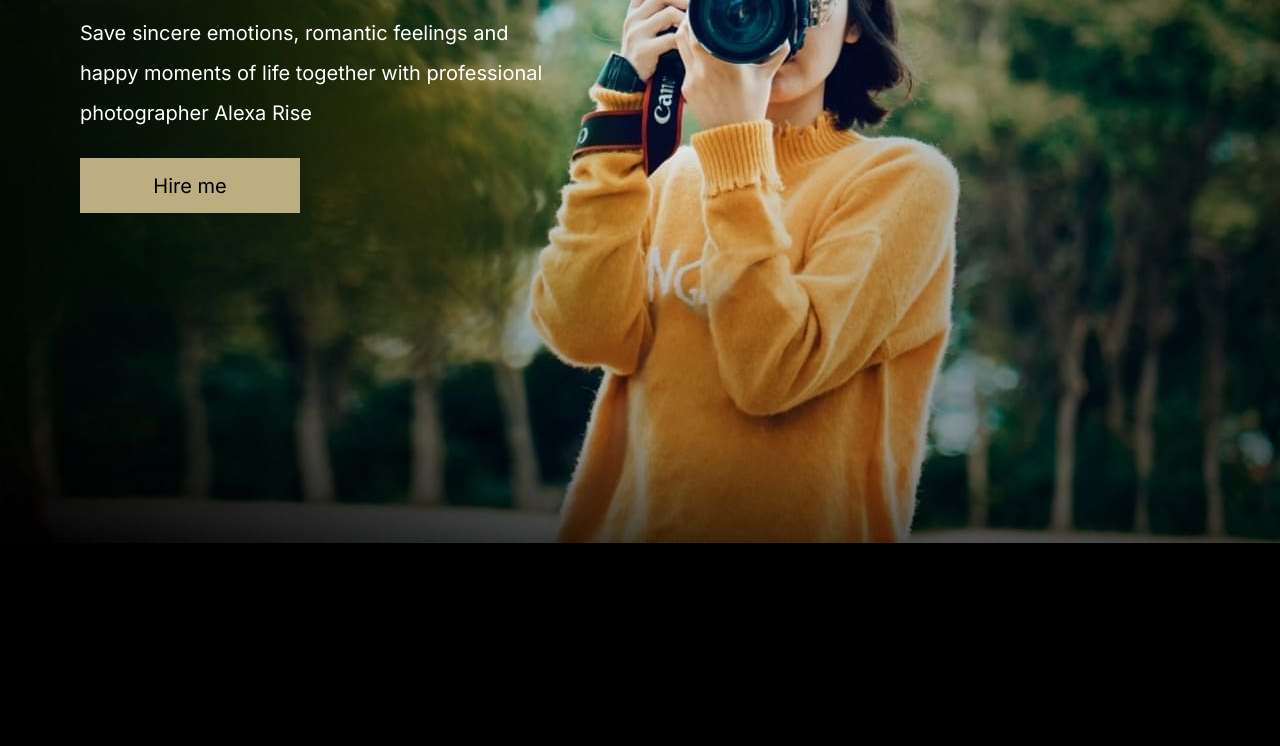
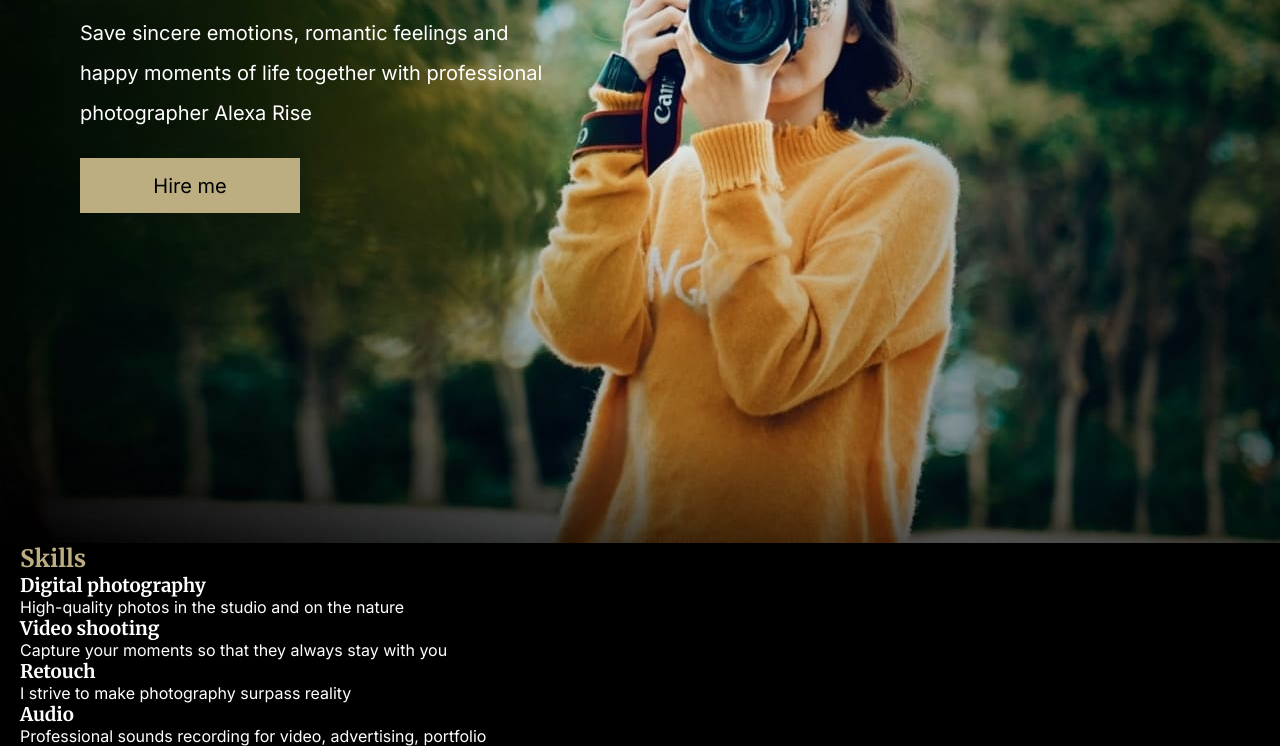
Before and after one commit to DmitriyPlyshevskiy/frontend_educational-projects, a plain HTML site: page portfolio/index.html in a window 1280 px wide. Shown: the part 367-1113 px from the top of the page. Before the commit the page ends 910 px from the top, so only its background shows below. Drawn offline with Linux system fonts and the light colour scheme.

Commit message:
feat: layout skills section

```diff
--- a/portfolio/index.html
+++ b/portfolio/index.html
@@ -31,7 +31,7 @@
                 </ul>
             </nav>
             <div class="lang">
-                <span class="lang-en">en</span>
+                <span class="lang-en active">en</span>
                 <span class="lang-slash">/</span>
                 <span class="lang-ru">ru</span>
             </div>
@@ -47,7 +47,29 @@
             </section>
         </div>
         <div class="container">
-            <section class="skills"></section>
+            <section class="skills">
+                <div class="skills-title">
+                    <h2 class="section-title">Skills</h2>
+                </div>
+                <div class="skills-items">
+                    <div class="skills-item">
+                        <h3 class="skills-item_title">Digital photography</h3>
+                        <p class="skills-item_description">High-quality photos in the studio and on the nature</p>
+                    </div>
+                    <div class="skills-item">
+                        <h3 class="skills-item_title">Video shooting</h3>
+                        <p class="skills-item_description">Capture your moments so that they always stay with you</p>
+                    </div>
+                    <div class="skills-item">
+                        <h3 class="skills-item_title">Retouch</h3>
+                        <p class="skills-item_description">I strive to make photography surpass reality</p>
+                    </div>
+                    <div class="skills-item">
+                        <h3 class="skills-item_title">Audio</h3>
+                        <p class="skills-item_description">Professional sounds recording for video, advertising, portfolio</p>
+                    </div>
+                </div>
+            </section>
             <section class="portfolio"></section>
             <section class="video"></section>
             <section class="price"></section>
```
